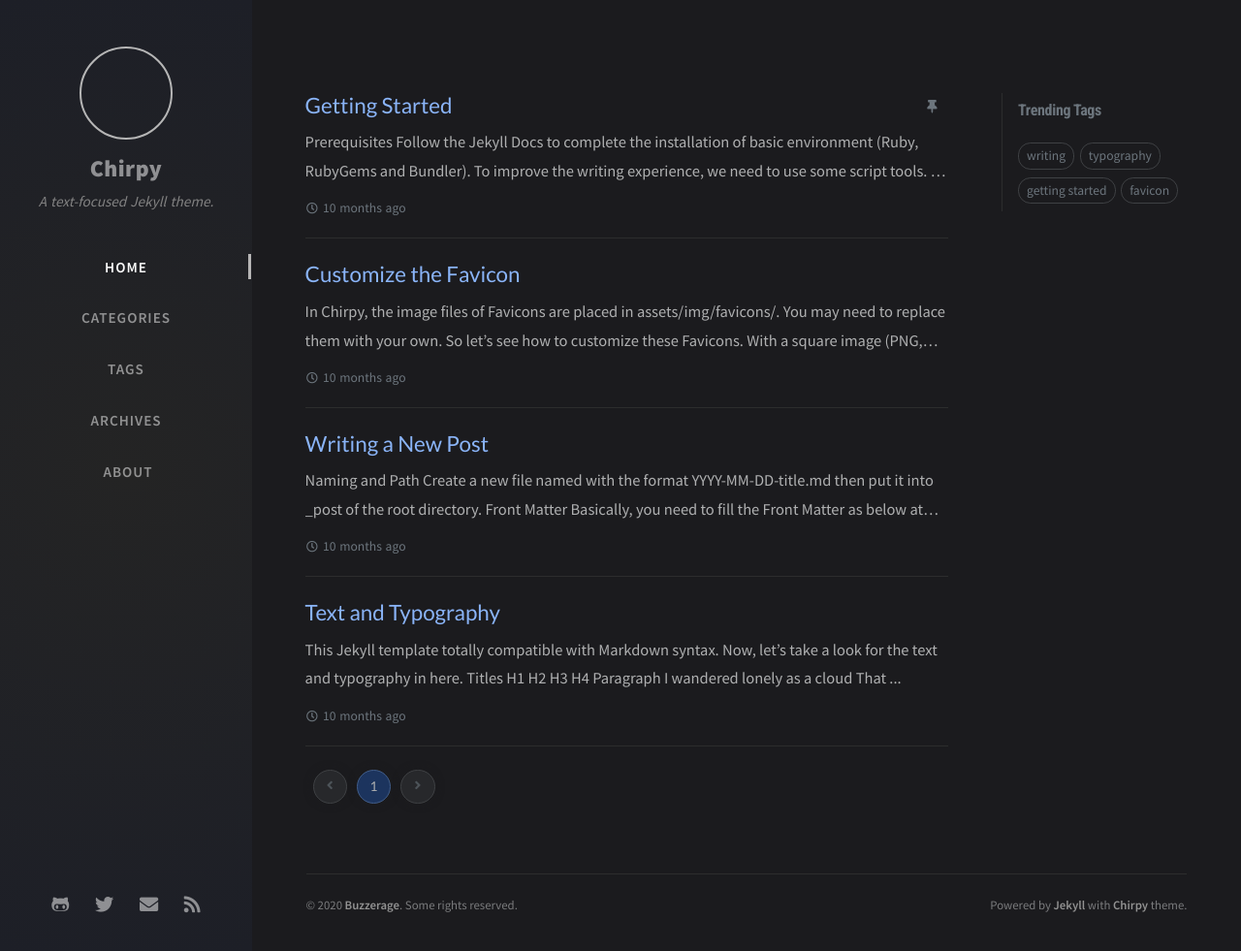
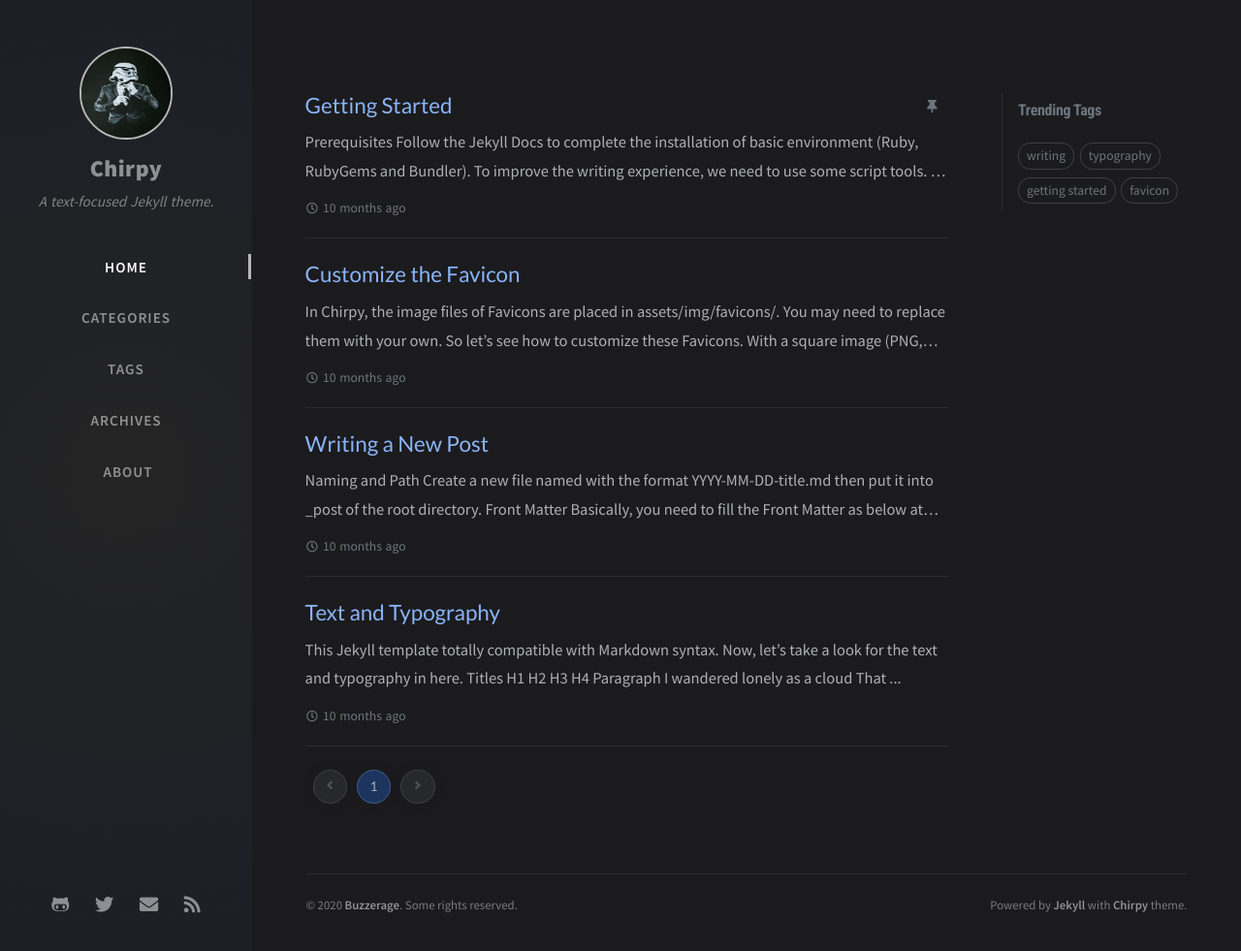
Before and after one commit to Buzzerage/Buzzerage.github.io, a Jekyll site: the page built from index.html, in a window 1280 px wide and 981 px high. Shown: the whole window at 97% size. Built offline with Jekyll 4.4.1, drawn with Linux system fonts in a browser that asks for light colours; nearby versions of some CDN libraries; the list of posts is cut into pages by our own code; comment, search, counter and statistics services are not loaded.

Commit message:
second commit

```diff
--- a/_config.yml
+++ b/_config.yml
@@ -22,7 +22,7 @@
 
 author: Buzzerage                  # change to your full name
 
-avatar:    # support internet resources
+avatar: "assets/img/sample/avatar.jpg"   # support internet resources
 
 github:
   username: Buzzerage             # change to your github username
```
Also changed, not shown: assets/img/sample/avatar.jpg.
